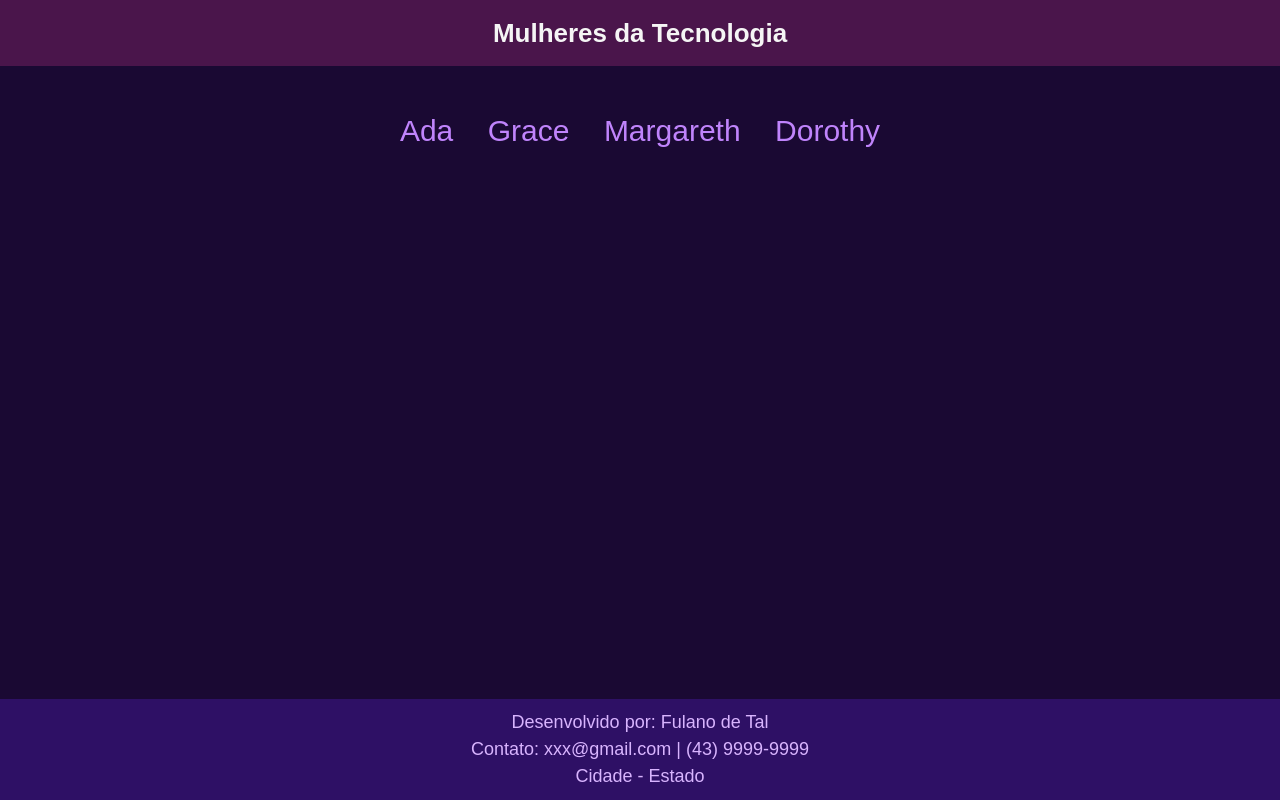
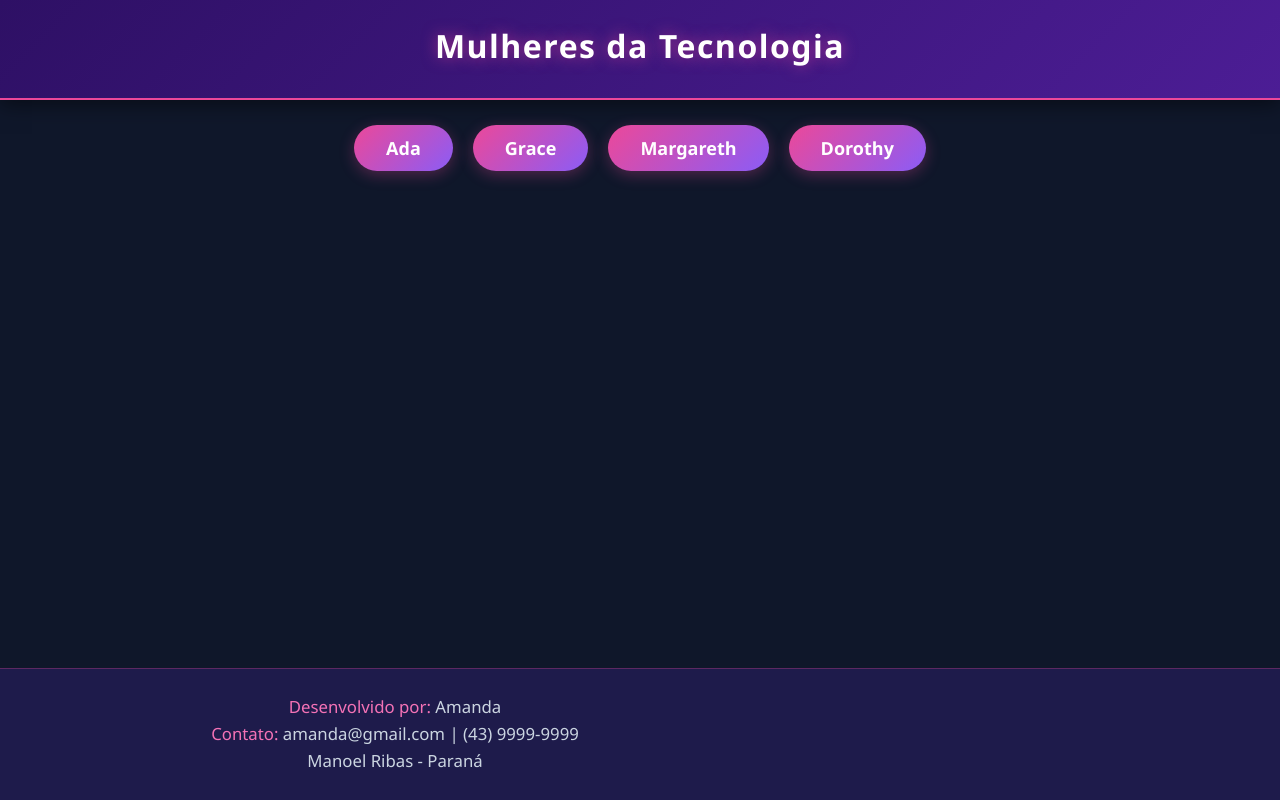
Before and after one commit to amandalacerda520/mulheres_ia_tecnologia, a plain HTML site: page index.html in a window 1280 px wide. Drawn offline with Linux system fonts and the light colour scheme.

Commit message:
Add files via upload

```diff
--- a/index.html
+++ b/index.html
@@ -26,14 +26,14 @@
 
     <footer>
         <p>
-            <b>Desenvolvido por:</b> <i> Fulano de Tal </i> <br>
-            <b>Contato:</b> <i>xxx@gmail.com | (43) 9999-9999 </i> <br>
-            <i> Cidade - Estado </i>
+            <b>Desenvolvido por:</b> <i> Amanda </i> <br>
+            <b>Contato:</b> <i>amanda@gmail.com | (43) 9999-9999 </i> <br>
+            <i> Manoel Ribas - Paraná  </i>
         </p>
     </footer>
 
 
-</div>
+    <script src="script.js"></script>
 </body>
 
 </html>
--- a/style.css
+++ b/style.css
@@ -1,111 +1,144 @@
+:root {
+    --bg-pagina: #0f172a;
+    --bg-header: #1e1b4b;
+    --bg-footer: #1e1b4b;
+    --rosa-brilhante: #ec4899;
+    --rosa-suave: #f472b6;
+    --roxo-destaque: #8b5cf6;
+    --texto-claro: #f8fafc;
+    --texto-secundario: #cbd5e1;
+    --sombra-rosa: 0 10px 25px -5px rgba(236, 72, 153, 0.4);
+}
+
 body {
-    background-color: #1a0933;
+    background-color: var(--bg-pagina);
     font-size: 16px;
-    font-family: sans-serif;
-    padding-bottom: 120px;
+    font-family: 'Segoe UI', system-ui, -apple-system, sans-serif;
+    color: var(--texto-claro);
     margin: 0;
+    min-height: 100vh;
+    display: flex;
+    flex-direction: column;
+    overflow-x: hidden;
 }
 
 .cabecalho {
-    background-color: #4a154b;
-    color: whitesmoke;
-    padding: 20px;
+    background: linear-gradient(135deg, #2e1065 0%, #4c1d95 100%);
+    padding: 30px 20px;
     text-align: center;
-    display: flex;
-    justify-content: center;
+    border-bottom: 2px solid var(--rosa-brilhante);
+    box-shadow: 0 4px 20px rgba(0, 0, 0, 0.5);
+    position: relative;
 }
 
 #titulo {
-    font-size: 26px;
-    font-weight: bold;
+    font-size: 32px;
+    font-weight: 800;
+    color: #ffffff;
+    letter-spacing: 1.5px;
+    text-shadow: 0 0 15px rgba(236, 72, 153, 0.6);
+    min-height: 38px;
 }
 
 p {
-    margin: 15px 20px;
-    line-height: 1.5;
-    color: #e9d5ff;
+    margin: 25px auto;
+    max-width: 750px;
+    padding: 0 20px;
+    line-height: 1.8;
+    color: var(--texto-secundario);
+    font-size: 1.05rem;
+    transition: color 0.3s ease;
+}
+
+p:hover {
+    color: #ffffff;
 }
 
 .imgcentro {
     display: block;
-    margin: 20px auto;
-    max-width: 300px;
+    margin: 25px auto;
+    max-width: 280px;
     height: auto;
-    border-radius: 8px;
+    border-radius: 20px;
+    box-shadow: var(--sombra-rosa);
+    border: 3px solid var(--rosa-brilhante);
+    transition: transform 0.1s ease-out, box-shadow 0.3s ease;
+    cursor: pointer;
 }
 
 .menu {
     text-align: center;
-    margin-top: 40px;
+    margin-top: 25px;
+    margin-bottom: 30px;
 }
 
 ul {
-    font-size: 16px;
     padding: 0;
     margin: 0;
+    display: flex;
+    flex-wrap: wrap;
+    justify-content: center;
+    gap: 20px;
 }
 
 li {
     display: inline-block;
-    margin: 10px 15px;
 }
 
-li a {
-    font-size: 30px;
-    color: #c084fc;
+li a, .btn-voltar {
+    position: relative;
+    overflow: hidden;
+    font-size: 18px;
+    font-weight: 700;
+    color: #ffffff;
+    background: linear-gradient(135deg, var(--rosa-brilhante) 0%, var(--roxo-destaque) 100%);
+    padding: 14px 32px;
+    border-radius: 50px;
     text-decoration: none;
-    transition: color 0.2s ease;
+    transition: all 0.3s cubic-bezier(0.175, 0.885, 0.32, 1.275);
+    display: inline-block;
+    box-shadow: 0 4px 15px rgba(236, 72, 153, 0.3);
 }
 
-li a:hover {
-    color: #f3e8ff;
-    text-decoration: underline;
+li a:hover, .btn-voltar:hover {
+    transform: translateY(-5px) scale(1.05);
+    box-shadow: 0 12px 25px rgba(236, 72, 153, 0.6);
+    color: #ffffff;
 }
 
-button {
-    font-size: 16px;
-    background-color: #6b21a8;
-    color: #ffffff;
-    border: none;
-    padding: 10px 20px;
-    border-radius: 4px;
-    cursor: pointer;
-    transition: background-color 0.2s ease;
+/* Efeito Ripple (Onda de Clique) */
+.ripple-effect {
+    position: absolute;
+    border-radius: 50%;
+    background: rgba(255, 255, 255, 0.6);
+    transform: scale(0);
+    animation: ripple 0.6s linear;
+    pointer-events: none;
 }
 
-button:hover {
-    background-color: #7e22ce;
+@keyframes ripple {
+    to {
+        transform: scale(4);
+        opacity: 0;
+    }
 }
 
 footer {
-    position: fixed;
-    bottom: 0;
-    background-color: #2e1065;
-    font-size: 18px;
+    background-color: var(--bg-footer);
+    font-size: 15px;
     width: 100%;
     text-align: center;
-    padding: 10px 0;
+    padding: 25px 0;
+    margin-top: auto;
+    border-top: 1px solid rgba(236, 72, 153, 0.3);
 }
 
 footer p {
-    color: #d8b4fe;
+    color: var(--texto-secundario);
     margin: 0;
+    line-height: 1.6;
 }
 
-.btn-voltar {
-    display: inline-block;
-    padding: 10px 20px;
-    background-color: #581c87;
-    color: #ffffff;
-    text-decoration: none;
-    border: 2px solid #c084fc;
-    border-radius: 5px;
-    font-weight: bold;
-    margin-top: 15px;
-    transition: all 0.2s ease;
+footer b {
+    color: var(--rosa-suave);
 }
-
-.btn-voltar:hover {
-    background-color: #c084fc;
-    color: #1a0933;
-}
```
Also changed, not shown: grace.html (+2 -3 lines), 1 other file.
